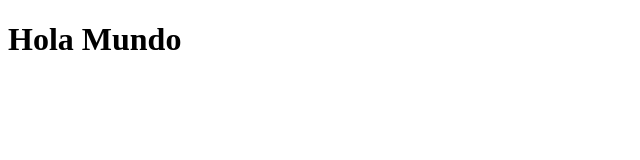
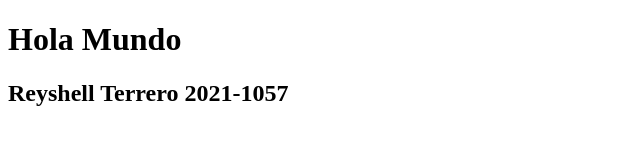
Before and after one commit to Reyshellt/practica_final_Devops, a website: page index.html in a window 1280 px wide. Shown: the whole page, without its empty margins (0-640 px from the left). Drawn offline with Linux system fonts and the light colour scheme.

Commit message:
Arreglo2

```diff
--- a/index.html
+++ b/index.html
@@ -7,5 +7,6 @@
 </head>
 <body>
     <h1>Hola Mundo</h1>
+    <h2>Reyshell Terrero 2021-1057</h2>
 </body>
 </html>
```
Also changed, not shown: .github/workflows/ci.yml.
